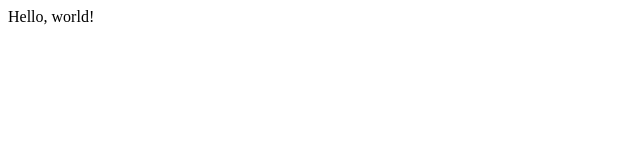
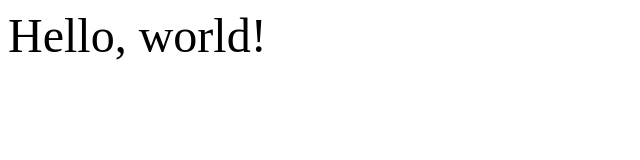
Before and after one commit to akntmzjtj/odin-sign-up-form, a plain HTML site: page index.html in a window 1280 px wide. Shown: the whole page, without its empty margins (0-640 px from the left). Drawn offline with Linux system fonts and the light colour scheme.

Commit message:
added stylesheet

```diff
--- a/index.html
+++ b/index.html
@@ -3,8 +3,9 @@
     <meta charset="UTF-8">
     <meta name="viewport" content="width=device-width, initial-scale=1.0">
     <title>Odin Sign Up Form</title>
+    <link rel="stylesheet" href="styles.css">
 </head>
 <body>
-    <div>Hello, world!</div>
+    <div class="test">Hello, world!</div>
 </body>
 </html>
--- /dev/null
+++ b/styles.css
@@ -0,0 +1,3 @@
+.test {
+    font-size: 3rem;
+}
```
